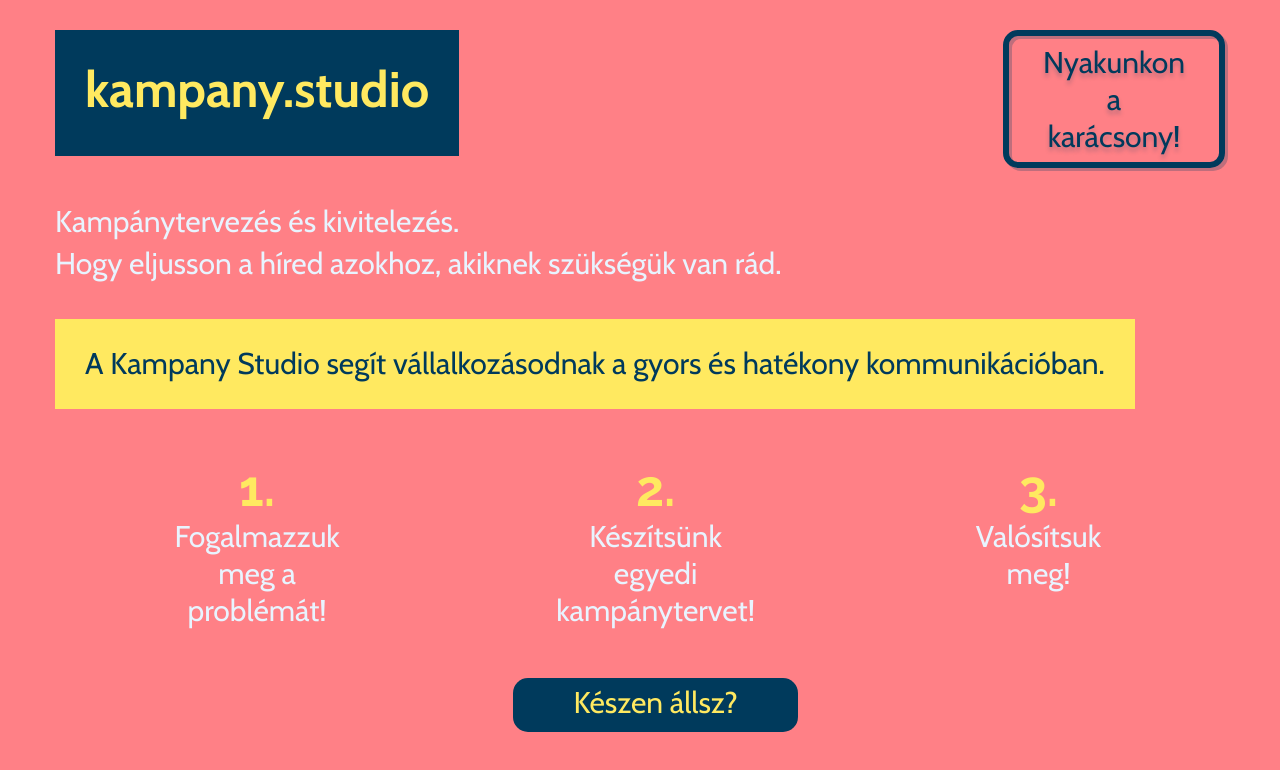
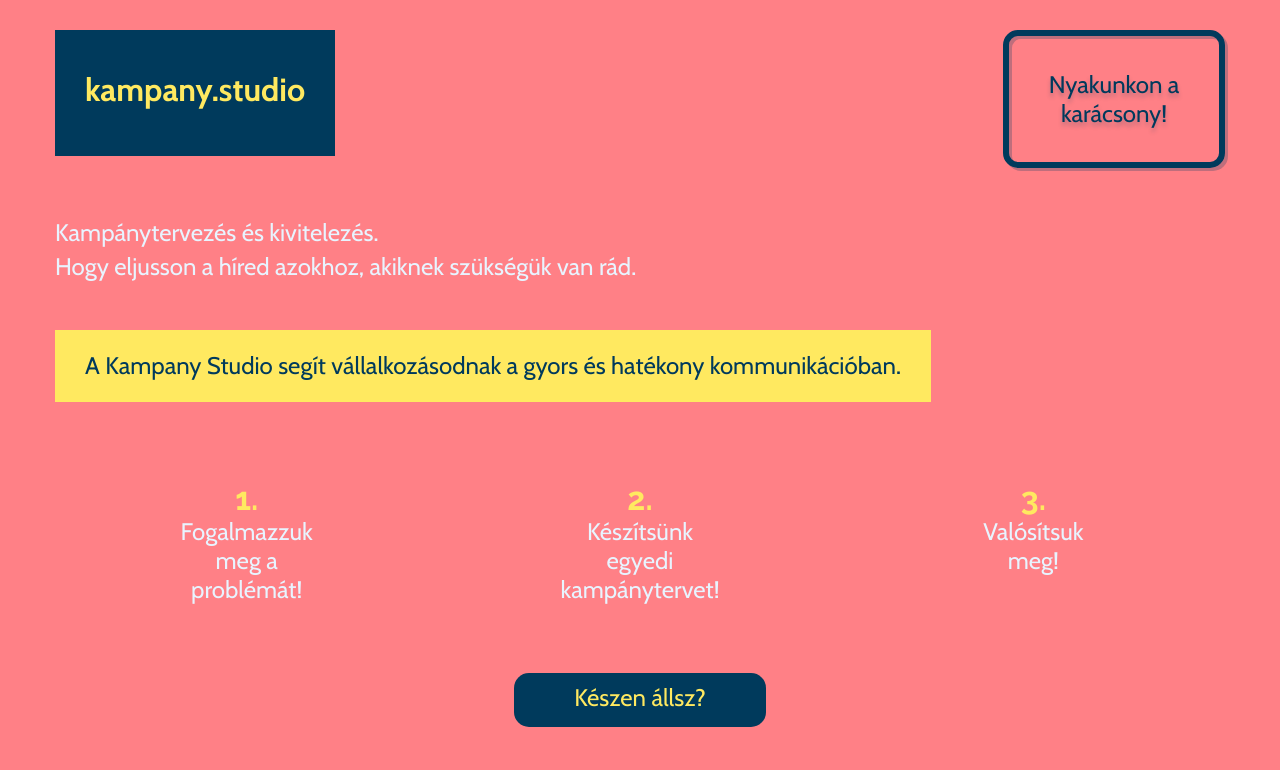
Before and after one commit to adelkov/kampany.studio, a React (Create React App) app: page / in a window 1280 px wide. Shown: the top 770 px of the page. Built offline with nearby package versions, Linux system fonts and the light colour scheme.

Commit message:
font sizes

```diff
--- a/public/index.html
+++ b/public/index.html
@@ -24,7 +24,7 @@
       work correctly both with client-side routing and a non-root public URL.
       Learn how to configure a non-root public URL by running `npm run build`.
     -->
-    <title>React App</title>
+    <title>kampany.studio</title>
   </head>
   <body>
     <noscript>You need to enable JavaScript to run this app.</noscript>
--- a/src/App.js
+++ b/src/App.js
@@ -16,7 +16,7 @@
     <Back>
       <AppContainer>
         <MainBannerContainer>
-          <MainBanner>kampany.studio</MainBanner>
+          <MainBanner id={'  '}>kampany.studio</MainBanner>
         </MainBannerContainer>
         <div style={{ gridArea: '1 / 3 / 1 / 4', justifySelf: 'end' }}>
           <OutlinedBanner id={'christmas-banner'}>Nyakunkon a karácsony!</OutlinedBanner>
--- a/src/components/BodyLight.jsx
+++ b/src/components/BodyLight.jsx
@@ -15,6 +15,6 @@
 
 const StyledBodyLight = styled.div`
   color: ${props => props.theme.white};
-  font-size: 3em;
+  font-size: 2.4em;
   line-height: 1.4em;
 `
--- a/src/components/CAT.jsx
+++ b/src/components/CAT.jsx
@@ -18,7 +18,7 @@
   text-align: center;
   background: ${props => props.theme.main};
   color: ${props => props.theme.third};
-  font-size: 3em;
+  font-size: 2.4em;
 
   border-radius: 15px;
   line-height: 50px;
--- a/src/components/MainBanner.jsx
+++ b/src/components/MainBanner.jsx
@@ -18,7 +18,7 @@
   text-align: center;
   background: ${props => props.theme.main};
   color: ${props => props.theme.third};
-  font-size: 5em;
+  font-size: 3.2em;
   height: 126px;
   line-height: 120px;
   padding: 0 30px;
--- a/src/components/OutlinedBanner.jsx
+++ b/src/components/OutlinedBanner.jsx
@@ -18,7 +18,7 @@
   width: 15rem;
   text-align: center;
   color: ${props => props.theme.main};
-  font-size: 3em;
+  font-size: 2.4em;
   height: 126px;
   padding: 0 30px;
   text-shadow: 0 4px 4px rgba(0, 58, 92, 0.25);
--- a/src/components/SecondaryBanner.jsx
+++ b/src/components/SecondaryBanner.jsx
@@ -18,7 +18,7 @@
   padding: 0 30px;
   background: ${props => props.theme.third};
   color: ${props => props.theme.main};
-  font-size: 3em;
+  font-size: 2.4em;
   line-height: 3em;
   height: auto;
 `
--- a/src/components/Step.jsx
+++ b/src/components/Step.jsx
@@ -17,7 +17,7 @@
 
 const Index = styled.div`
   color: ${props => props.theme.third};
-  font-size: 5em;
+  font-size: 3.2em;
   font-family: 'Raleway', sans-serif;
   font-weight: 700;
   justify-self: flex-start;
@@ -25,7 +25,7 @@
 
 const Text = styled.div`
   color: ${props => props.theme.white};
-  font-size: 3em;
+  font-size: 2.4em;
   text-align: center;
   justify-self: start;
   flex: 1;
```
Also changed, not shown: public/logo192.png (deleted), public/logo512.png (deleted), public/manifest.json.
